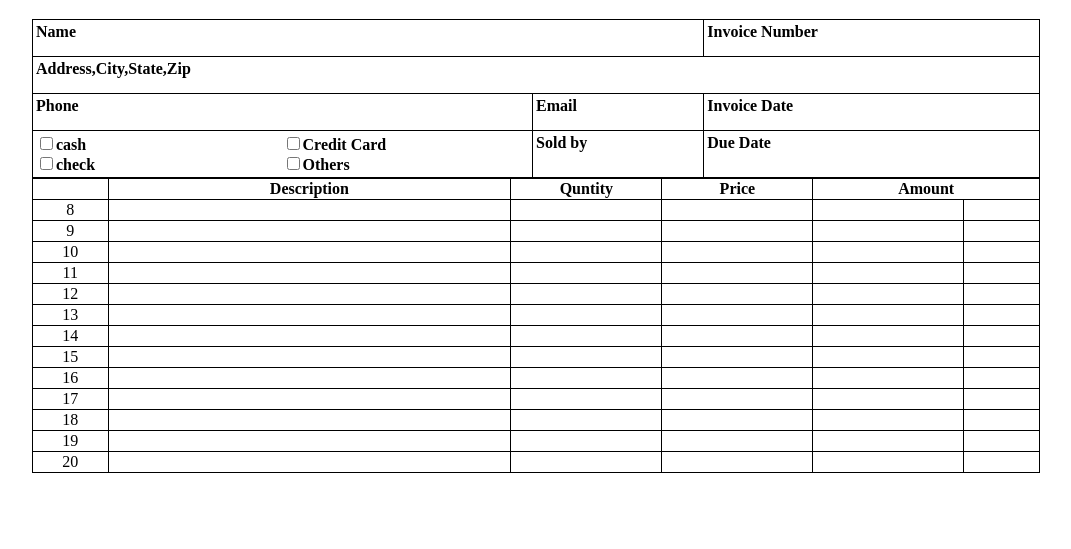
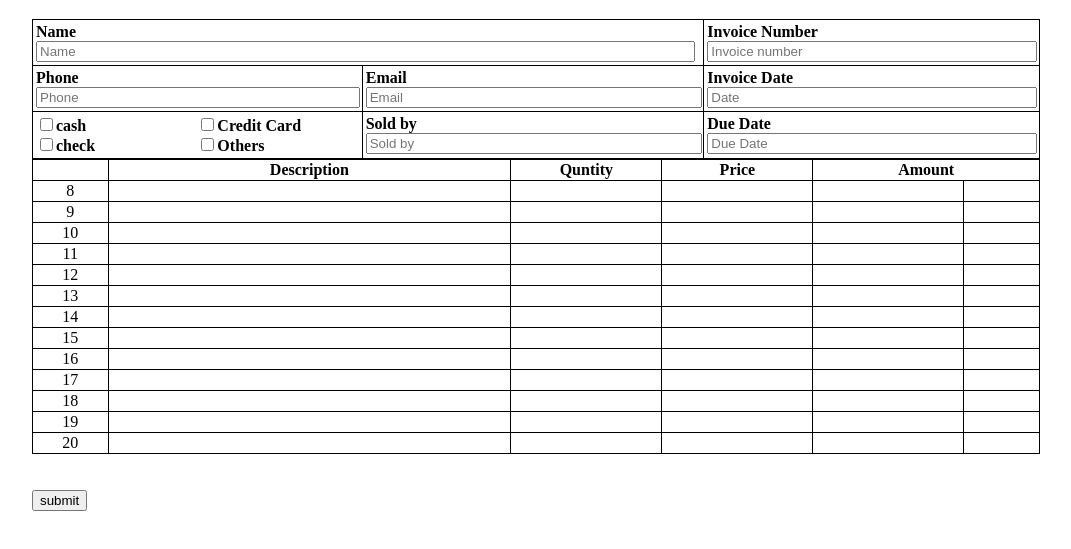
Before and after one commit to ggpatel/HTML_CSS_JAVASCRIPT_JQUERY, a plain HTML site: page Invoice example-1/index.html in a window 1280 px wide. Shown: the part 61-610 px from the top of the page, without its empty margins (104-1175 px from the left). Drawn offline with nearby package versions, Linux system fonts and the light colour scheme.

Commit message:
Invoice I made Inbox

```diff
--- a/Invoice example-1/index.html
+++ b/Invoice example-1/index.html
@@ -18,16 +18,17 @@
 
     <table class="table1">
         <tr>
-            <td colspan="2" style="width: 66.66%">Name</td>
-            <td style="width:33.33%">Invoice Number</td>
+            <td colspan="2" style="width: 66.66%">Name <input type="text" id="Name" placeholder="Name"
+                    style="width:98%" /><span class="name"></span></td>
+            <td style="width:33.33%">Invoice Number <input type="text" id="Invoice" placeHolder="Invoice number"
+                    style="width:98%" /><span class="Invoice"></span></td>
         </tr>
         <tr>
-            <td colspan="3">Address,City,State,Zip</td>
-        </tr>
-        <tr>
-            <td>Phone</td>
-            <td>Email</td>
-            <td>Invoice Date</td>
+            <td>Phone<input type="text" id="Phone" placeholder="Phone" style="width:98%" /><span class="Phone"></span>
+            </td>
+            <td>Email<input type="text" id="Email" placeholder="Email" style="width:98%" /><span class="Email"></span>
+            </td>
+            <td>Invoice Date<input type="text" id="Date" placeholder="Date" style="width:98%" /></td>
         </tr>
         <tr>
             <td>
@@ -41,8 +42,10 @@
                 </div>
 
             </td>
-            <td>Sold by</td>
-            <td>Due Date</td>
+            <td>Sold by<input type="text" id="Sold by" placeholder="Sold by" style="width:98%" /><Span
+                    class="Sold By"></span></td>
+            <td>Due Date<input type="text" id="Due Date" placeholder="Due Date" style="width:98%" /><span
+                    class="Due Date"></span></td>
         </tr>
 
     </table>
@@ -63,6 +66,8 @@
             <td style="width:7.5%"></td>
         </tr>
     </table>
+    <br /><br />
+    <input type="button" value="submit" onclick="onClick()" />
 </body>
 
 </html>
--- a/Invoice example-1/script.js
+++ b/Invoice example-1/script.js
@@ -7,3 +7,44 @@ $(document).ready(function () {
     $(".tableTr").parent().append(html);
     $(".tableTr").remove();
 });
+
+function onClick() {
+    var name = $("#name").val();
+    $(".name").html(name);
+    $("#name").remove();
+    window.print();
+
+    var invoice = $("#invoice").val();
+    $(".invoice").html(invoice);
+    $("#invoice").remove();
+    window.print();
+
+    var Phone = $("#Phone").val();
+    $(".Phone").html(Phone);
+    $("#Phone").remove();
+    window.print();
+
+    var Email = $("#Email").val();
+    $(".Email").html(Email);
+    $(".Email").remove();
+    window.print();
+
+    var Date = $("#Date").val();
+    $("Date").html(Date);
+    $(".Date").remove();
+    window.print();
+
+    var Soldby = $("#Sold by").val();
+    $(".Sold by").html(Soldby);
+    $("#Sold by").remove();
+    window.print();
+
+    var DueDate = $("#Due Date").val();
+    $(".Due Date").html(DueDate);
+    $("#Due Date").remove();
+    window.print();
+
+
+
+
+}
```
Also changed, not shown: Invoice Example-3/Index.html (+2 -1 lines).
